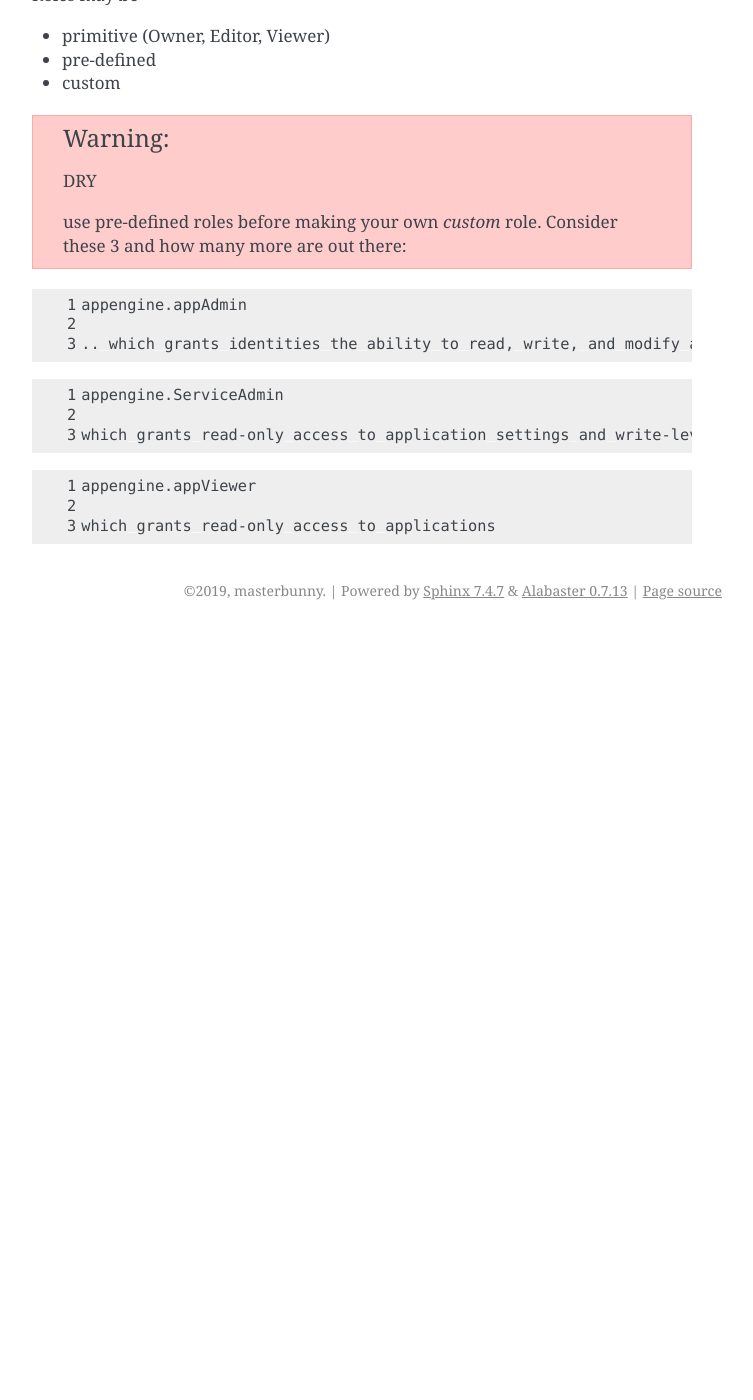
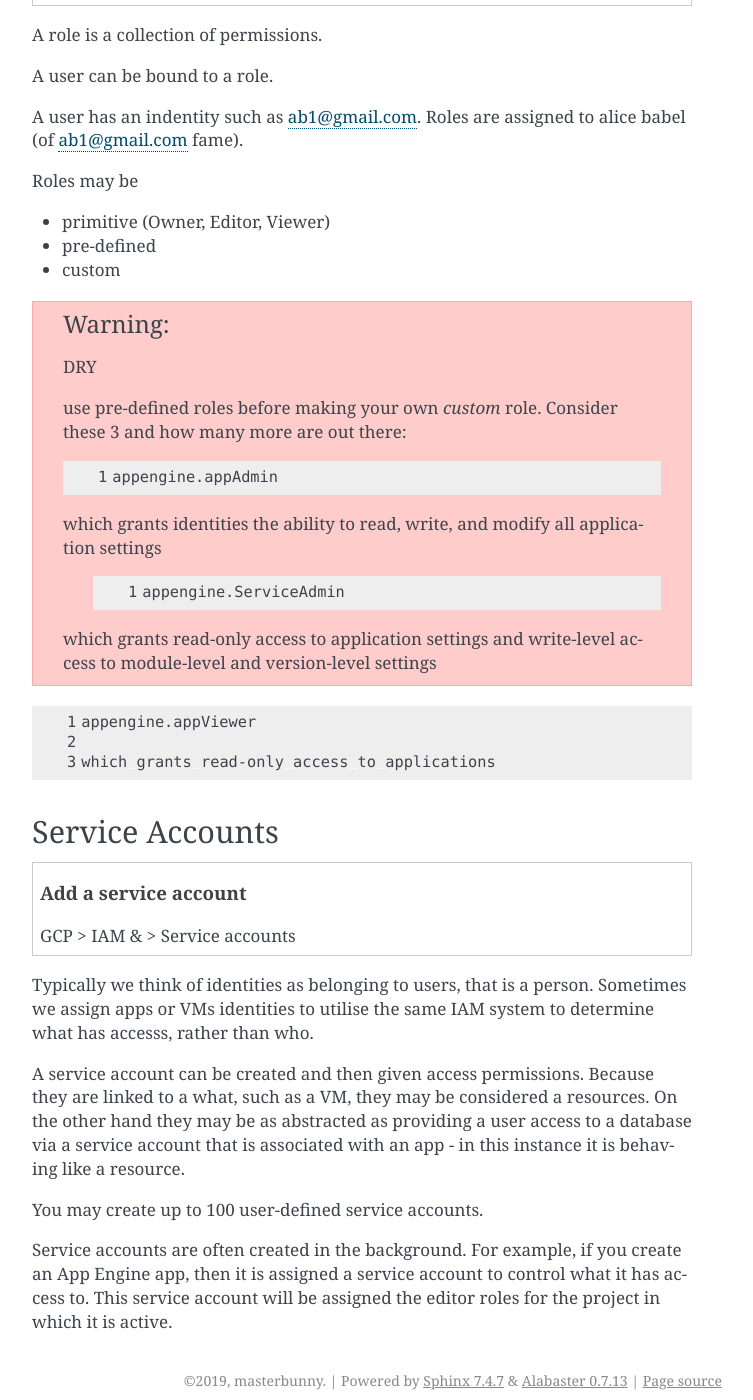
Before and after one commit to m4sterbunny/rtd-gcp-cloud, a Sphinx documentation site: the page built from source/pages/accounts-billing.rst, in a window 1280 px wide and 1400 px high, scrolled down 2988 px. Shown: the whole window, without its empty margins (388-1141 px from the left). Built offline with Sphinx 7.4.7, drawn with Linux system fonts in a browser that asks for light colours; before the commit the page ends 3618 px from its top, so only the background shows below that; some of the changed text lies outside the part shown.

Commit message:
back to the beginning

```diff
--- a/source/pages/accounts-billing.rst
+++ b/source/pages/accounts-billing.rst
@@ -121,6 +121,14 @@
 Roles
 =====
 
+.. topic:: Manage Roles
+
+	GCP > IAM & > IAM > Roles
+
+	Select project from drop-down on blue bar
+
+	You can add members and roles to a project
+
 A role is a collection of permissions.
 
 A user can be bound to a role.
@@ -138,18 +146,18 @@
 
 	use pre-defined roles before making your own *custom* role. Consider these 3 and how many more are out there:
 
-.. code-block:: bash
-	:linenos:
+	.. code-block:: bash
+		:linenos:
 
-	appengine.appAdmin
+		appengine.appAdmin
 
-	.. which grants identities the ability to read, write, and modify all application settings
+	which grants identities the ability to read, write, and modify all application settings
 
 
-.. code-block:: bash
-	:linenos:
+		.. code-block:: bash
+			:linenos:
 
-	appengine.ServiceAdmin
+			appengine.ServiceAdmin
 
 	which grants read-only access to application settings and write-level access to module-level and version-level settings
 
@@ -160,3 +168,20 @@
 	appengine.appViewer
 
 	which grants read-only access to applications
+
+
+Service Accounts
+=================
+
+
+.. topic:: Add a service account
+
+	GCP > IAM & > Service accounts
+
+Typically we think of identities as belonging to users, that is a person. Sometimes we assign apps or VMs identities to utilise the same IAM system to determine what has accesss, rather than who.
+
+A service account can be created and then given access permissions. Because they are linked to a what, such as a VM, they may be considered a resources. On the other hand they may be as abstracted as providing a user access to a database via a service account that is associated with an app - in this instance it is behaving like a resource.
+
+You may create up to 100 user-defined service accounts.
+
+Service accounts are often created in the background. For example, if you create an App Engine app, then it is assigned a service account to control what it has access to. This service account will be assigned the editor roles for the project in which it is active.
```
